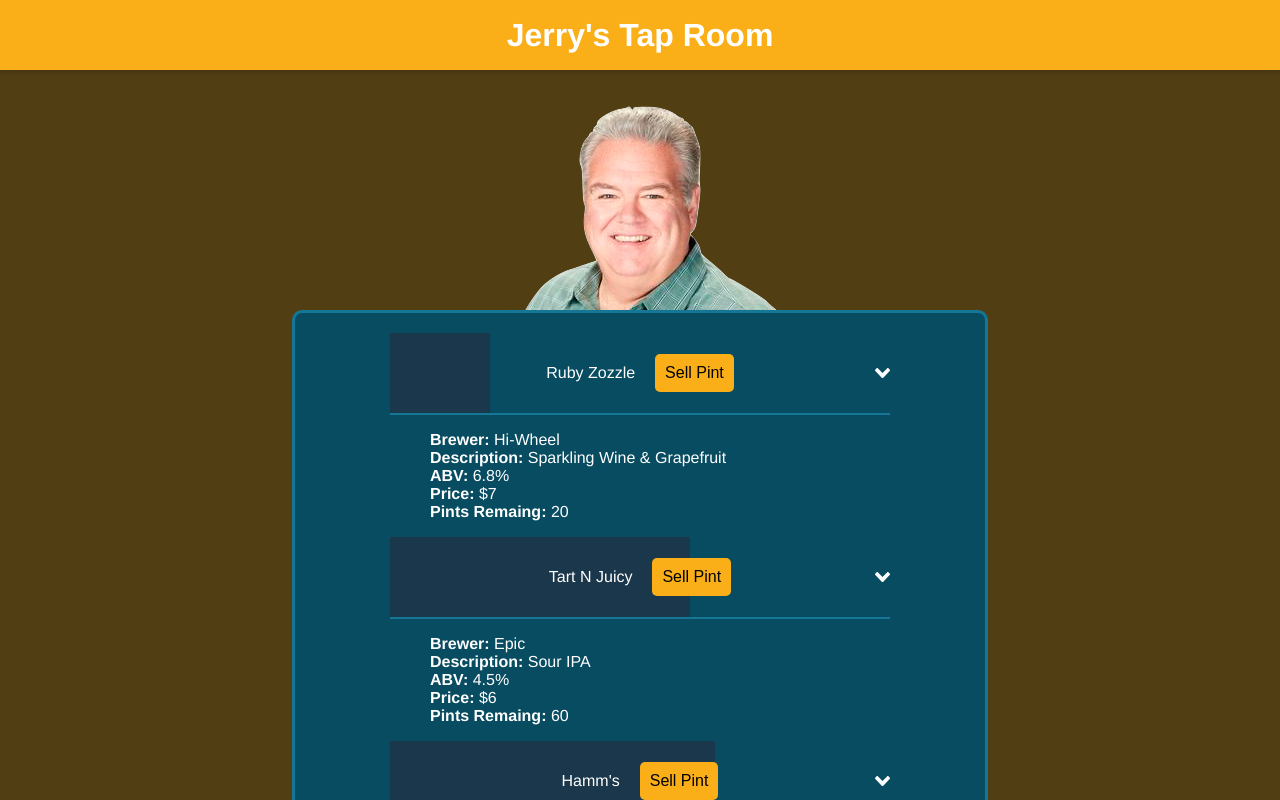
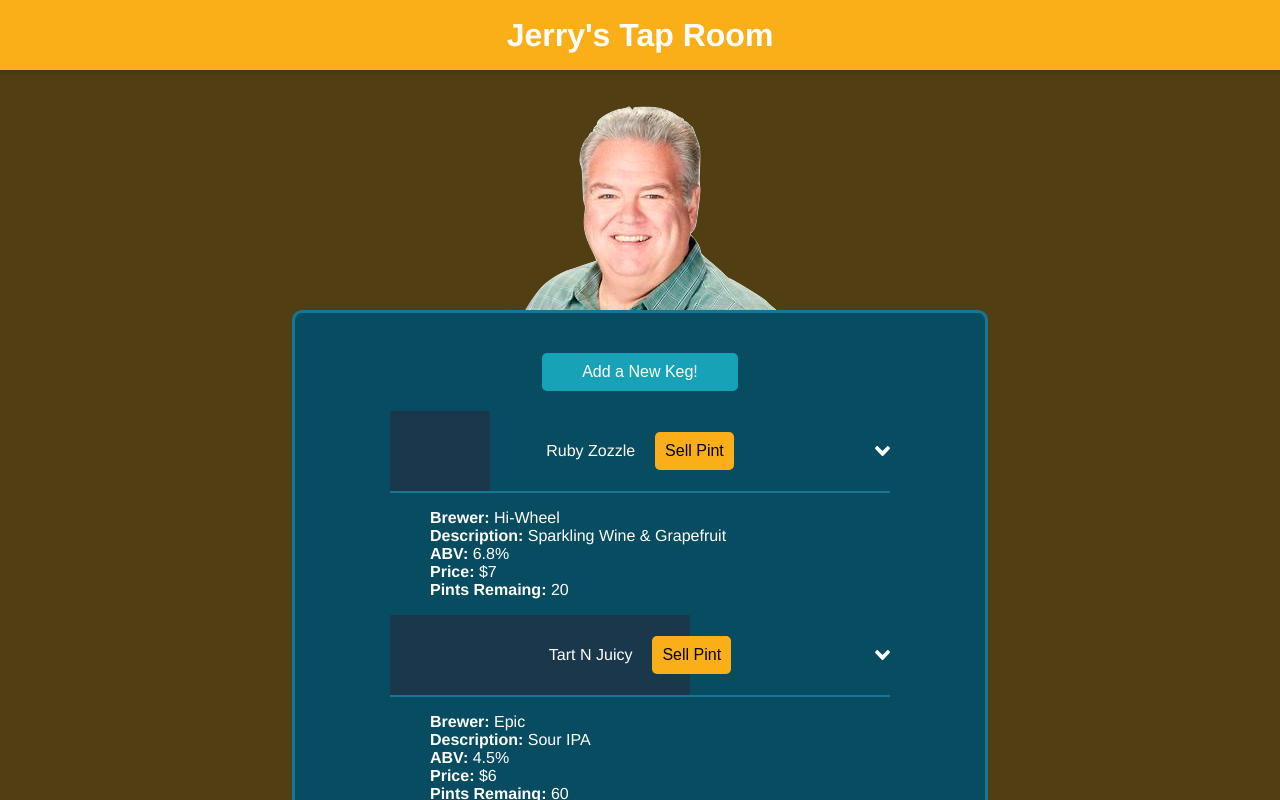
Before and after one commit to bobbymart1n/react-taproom, a React app: page /#/ in a window 1280 px wide. Shown: the top 800 px of the page. Built offline with nearby package versions, Linux system fonts and the light colour scheme.

Commit message:
Add styles and button for add keg button component

```diff
--- a/src/components/KegList/AddKegButton/AddKegButton.css
+++ b/src/components/KegList/AddKegButton/AddKegButton.css
@@ -0,0 +1,9 @@
+.addKegButton {
+  border: none;
+  padding: 10px 40px;
+  font-size: 16px;
+  border-radius: 5px;
+  background-color: #17a2b8;
+  margin: 20px 0;
+  color: white;
+}
--- a/src/components/KegList/AddKegButton/AddKegButton.jsx
+++ b/src/components/KegList/AddKegButton/AddKegButton.jsx
@@ -1,9 +1,10 @@
 import React from 'react';
+import styles from './AddKegButton.css';
 
 function AddKegButton() {
   return (
     <div>
-      Test Add Keg Button
+      <button className={styles.addKegButton}>Add a New Keg!</button>
     </div>
   );
 }
--- a/src/components/KegList/KegList.jsx
+++ b/src/components/KegList/KegList.jsx
@@ -61,6 +61,7 @@ const state = {
 function KegList() {
   return (
     <div className={styles.kegList}>
+      <AddKegButton />
       {state.masterKegList.map((beer, index) =>
         <KegListItem
           name={beer.name}
@@ -71,7 +72,6 @@ function KegList() {
           remaining={beer.remaining}
           key={index}/>
       )}
-      <AddKegButton />
     </div>
   );
 }
```
